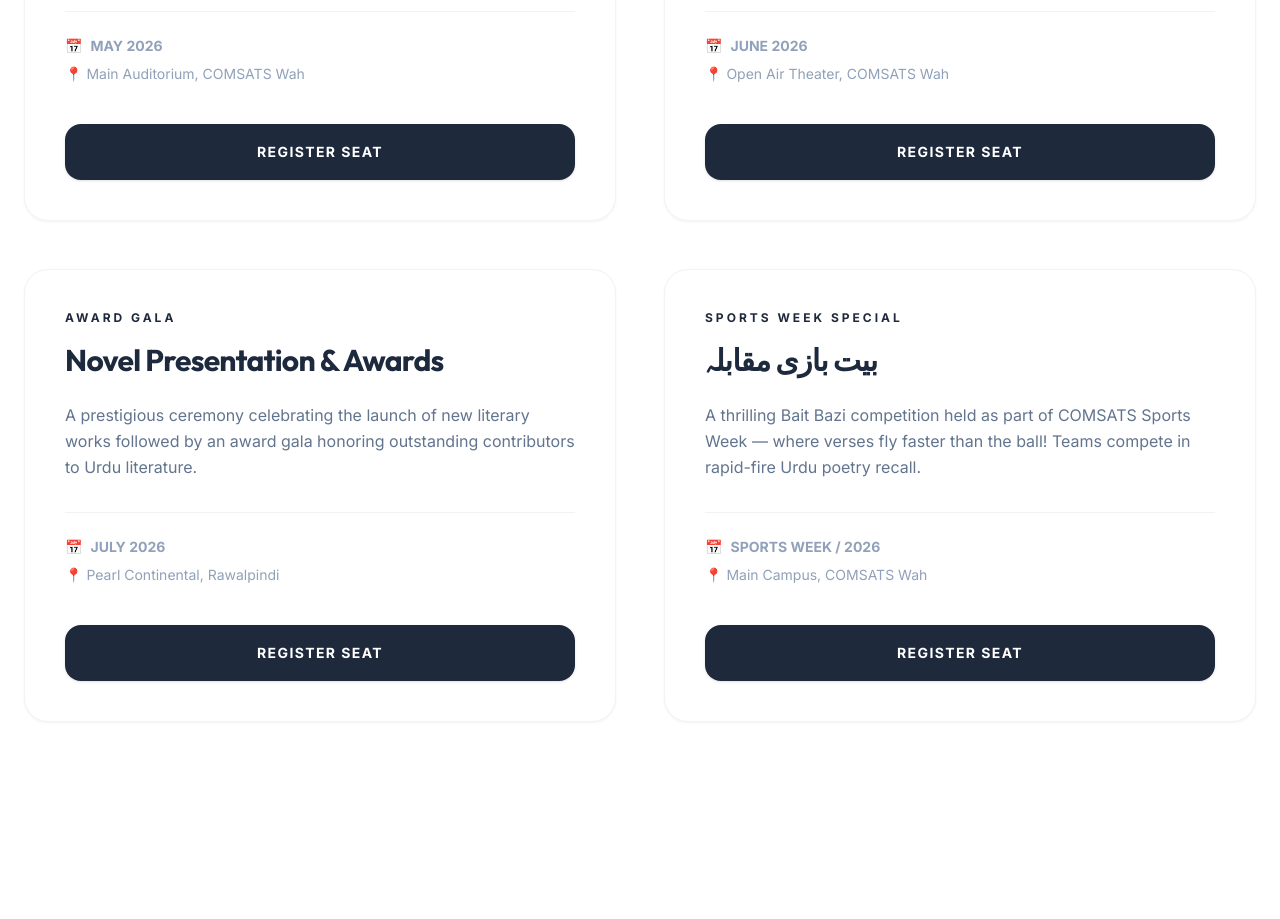
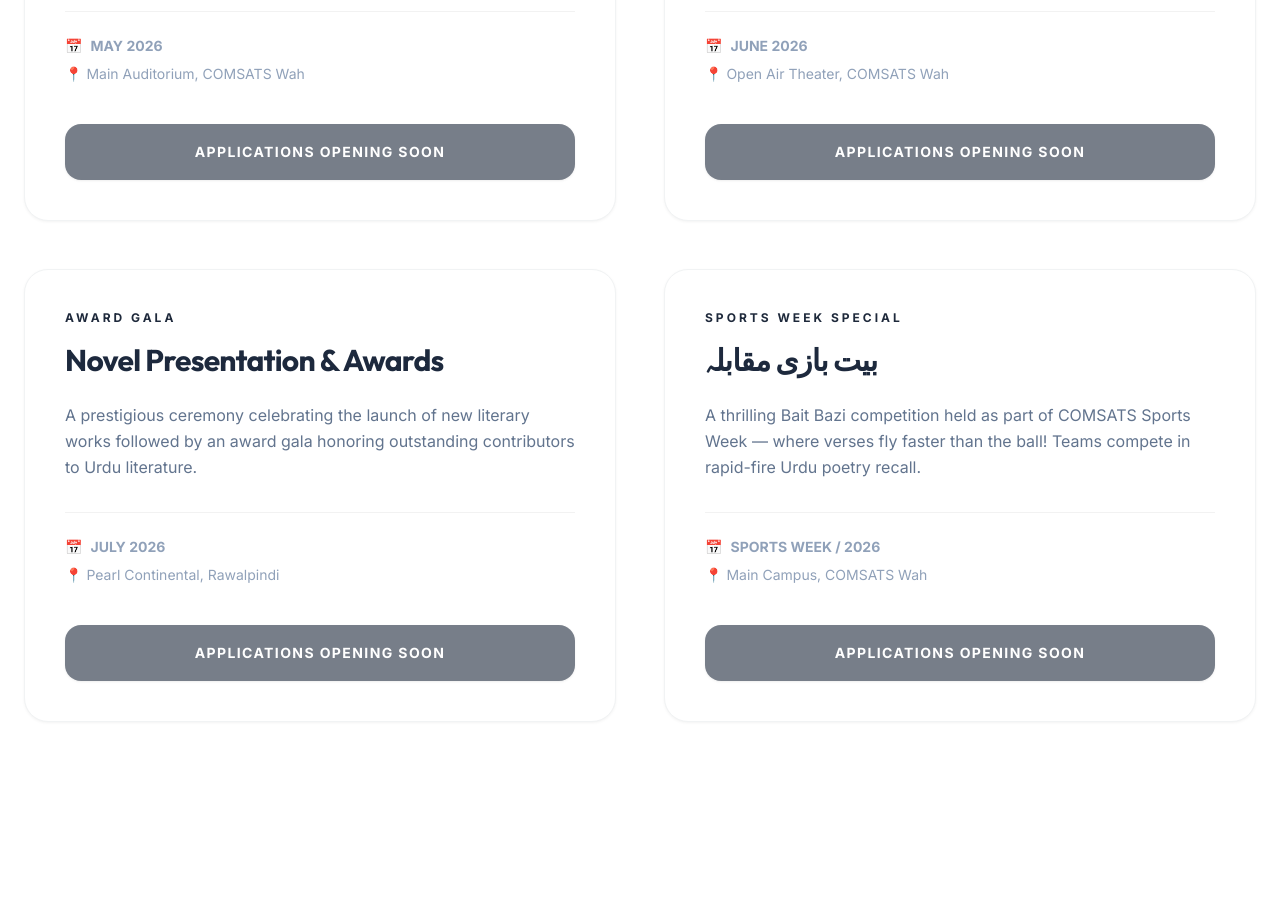
Before and after one commit to malikmajid161/Bazm-e-Adab, a React (Vite) app: page /events in a window 1280 px wide. Shown: the part 900-1819 px from the top of the page. Built offline with nearby package versions, Linux system fonts and the light colour scheme; a web font is replaced by a local one.

Commit message:
Update Events to show Applications Opening Soon

```diff
--- a/src/components/Events.jsx
+++ b/src/components/Events.jsx
@@ -27,14 +27,12 @@ const Events = ({ data }) => (
                                 <div className="flex gap-2">📍 {ev.loc}</div>
                             </div>
                         </div>
-                        <motion.a
-                            whileHover={{ scale: 1.02 }}
-                            whileTap={{ scale: 0.98 }}
-                            href="#join"
-                            className="btn-primary w-full text-center no-underline border-none mt-auto"
+                        <button
+                            disabled
+                            className="btn-primary w-full text-center no-underline border-none mt-auto opacity-60 cursor-not-allowed hover:bg-brand hover:translate-y-0 shadow-none pointer-events-none"
                         >
-                            Register Seat
-                        </motion.a>
+                            Applications Opening Soon
+                        </button>
                     </motion.div>
                 ))}
             </div>
```
